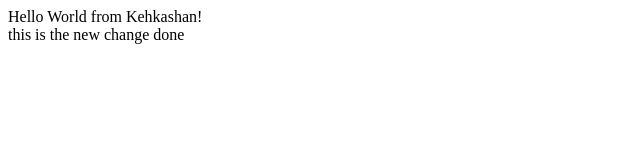
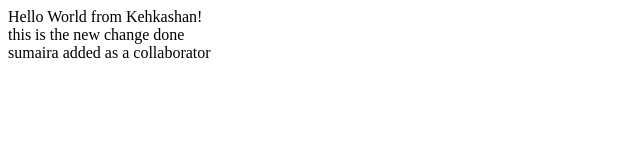
Before and after one commit to Kehkashan-Yasmin/Bootcamp2020, a plain HTML site: page index.html in a window 1280 px wide. Shown: the whole page, without its empty margins (0-640 px from the left). Drawn offline with Linux system fonts and the light colour scheme.

Commit message:
Update index.html
collaborator added

```diff
--- a/index.html
+++ b/index.html
@@ -3,7 +3,7 @@
 <head>
     <meta charset="UTF-8">
     <meta name="viewport" content="width=device-width, initial-scale=1.0">
-    <title>Document</title>
+    <title>first example</title>
 </head>
 <body>
     <div>
@@ -13,5 +13,8 @@
     <div>
         this is the new change done
     </div>
+    <div>
+        sumaira added as a collaborator
+    </div>
 </body>
 </html>
```
